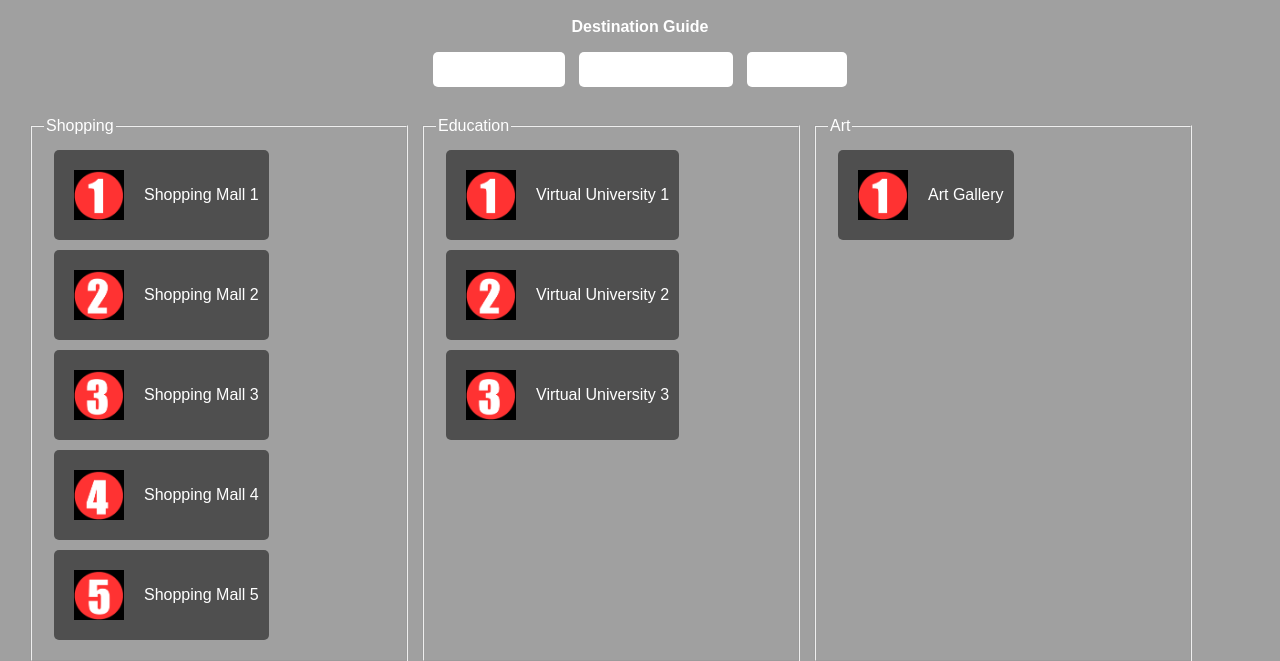
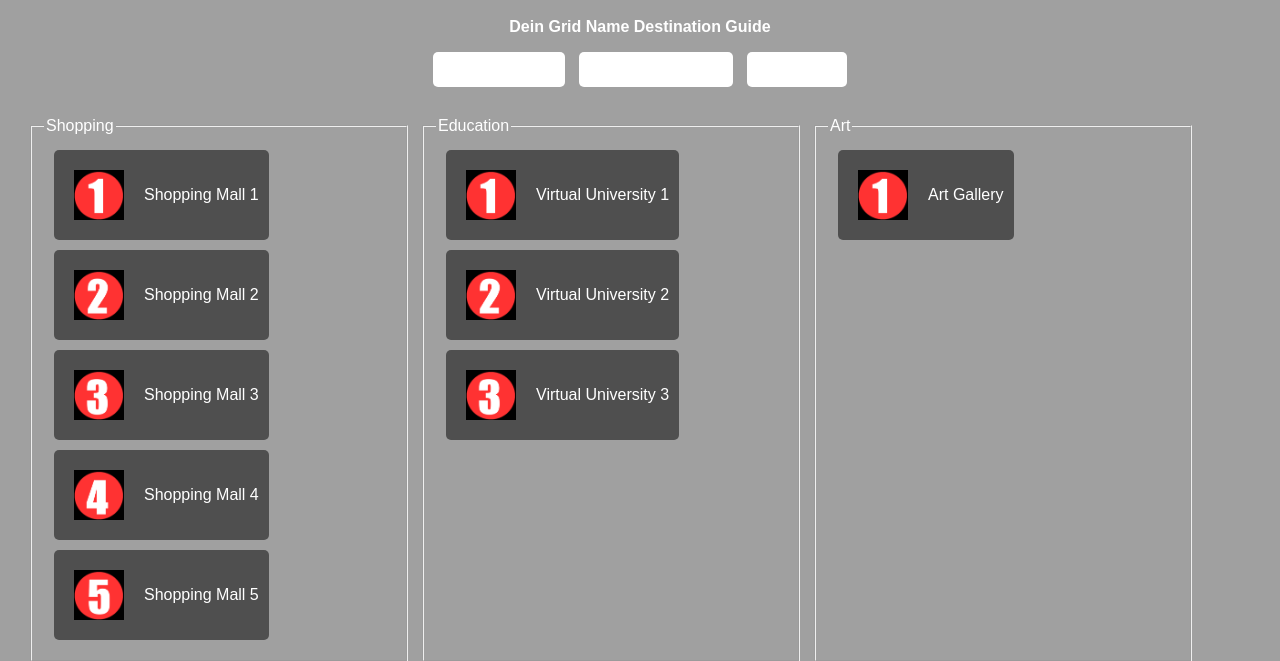
Before and after one commit to ManfredAabye/OpenSim.Webinterface, a PHP site: page /stream/guide.php in a window 1280 px wide. Shown: the top 661 px of the page. Run offline with PHP 8.4, Linux system fonts and the light colour scheme; data that the repository does not hold is empty.

Commit message:
18022025

```diff
--- a/guide.php
+++ b/guide.php
@@ -48,7 +48,7 @@ if (mysqli_connect_errno()) {
 
 <body>
 
-    <h1>Destination Guide</h1>
+    <h1><?php echo SITE_NAME; ?> Destination Guide</h1>
 
     <!-- Auswahl Buttons -->
     <div class="button-container">
```
